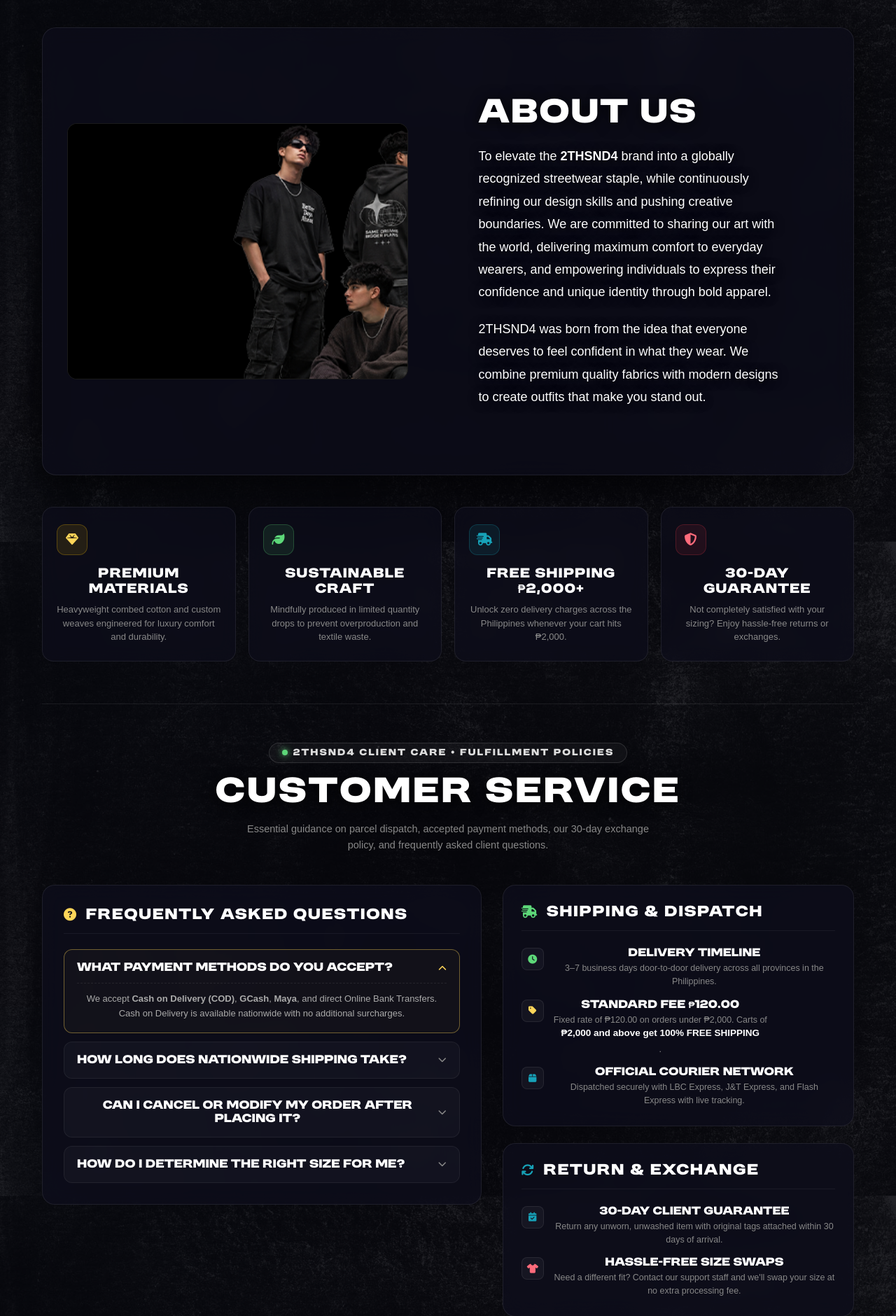
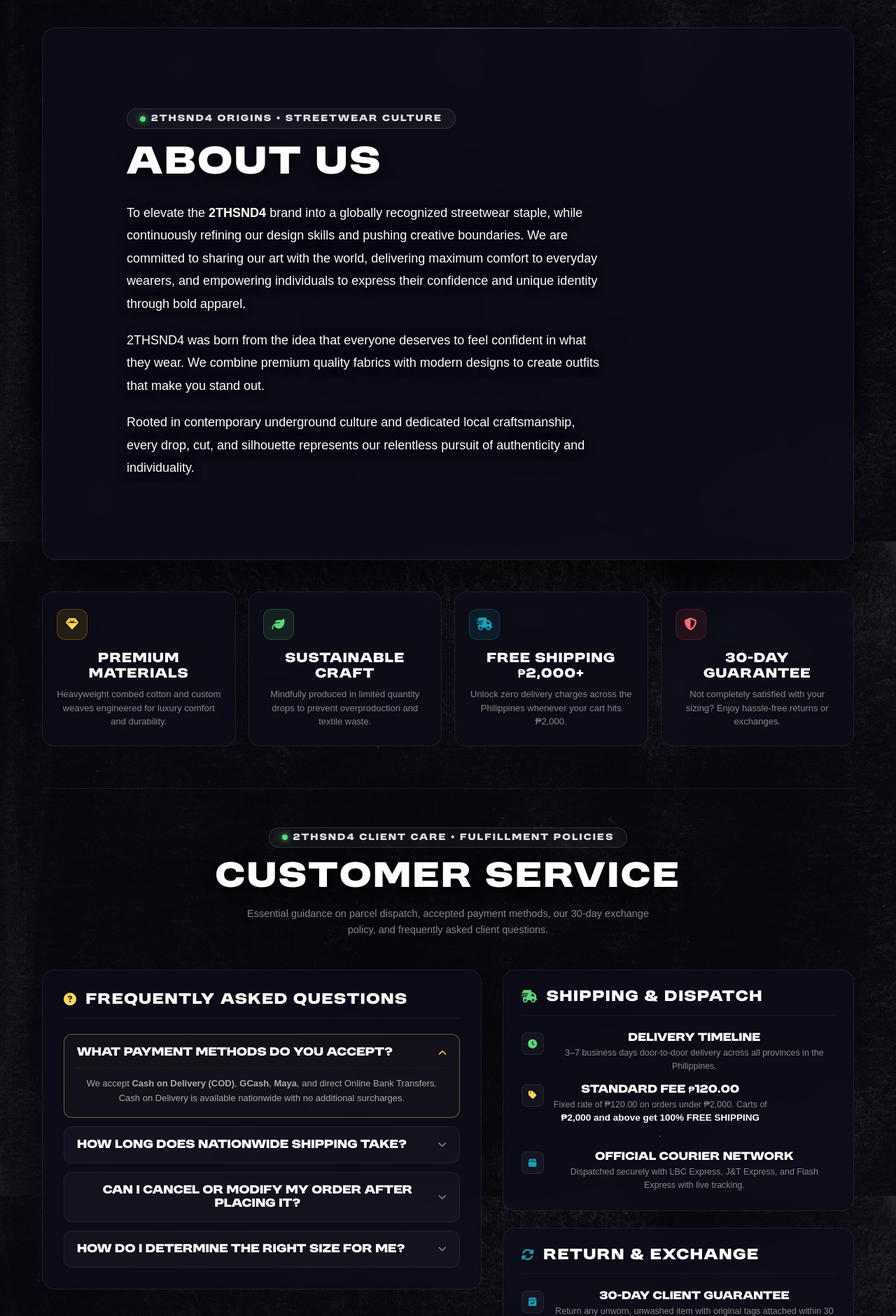
Before and after one commit to sammybusiobulagao13-collab/2THSND4-final, a Symfony app: template templates/home/about.html.twig in a window 1280 px wide. Shown: the part 161-2041 px from the top of the page at 70% size. Run offline with Twig, Linux system fonts and the light colour scheme; the template is opened without the code that fills it, so the values that code supplies are empty; some libraries are stand-ins or nearby versions.

Commit message:
feat(about): remove hero image and expand about us content across card

```diff
--- a/templates/home/about.html.twig
+++ b/templates/home/about.html.twig
@@ -31,51 +31,58 @@
         max-width: 1200px;
     }
 
-    /* ── Hero ── */
+    /* ── Hero / About Us Box ── */
     .about-hero {
-        display: grid;
-        grid-template-columns: 1fr 1.15fr;
-        gap: 40px;
-        align-items: center;
-        background: rgba(14, 14, 28, 0.7);
+        background: rgba(14, 14, 28, 0.75);
         border: 1px solid rgba(255, 255, 255, 0.08);
         border-radius: 20px;
-        padding: 35px;
+        padding: 55px 60px;
         backdrop-filter: blur(14px);
         margin-bottom: 45px;
         box-shadow: 0 20px 50px rgba(0, 0, 0, 0.5);
+        text-align: center;
+        position: relative;
+        overflow: hidden;
     }
-    .about-hero-image-wrap {
-        position: relative;
-        border-radius: 14px;
-        overflow: hidden;
-        border: 1px solid rgba(255, 255, 255, 0.1);
-        aspect-ratio: 4/3;
-        background: #000;
+    .about-hero::before {
+        content: '';
+        position: absolute;
+        top: 0; left: 15%; right: 15%; height: 1px;
+        background: linear-gradient(90deg, transparent, rgba(255, 255, 255, 0.25), transparent);
     }
-    .about-hero-image-wrap img {
-        width: 100%;
-        height: 100%;
-        object-fit: cover;
-        display: block;
-        transition: transform 0.5s ease;
-    }
-    .about-hero-image-wrap:hover img {
-        transform: scale(1.03);
+    .about-badge {
+        display: inline-flex;
+        align-items: center;
+        gap: 8px;
+        padding: 6px 18px;
+        border-radius: 50px;
+        background: rgba(255, 255, 255, 0.04);
+        border: 1px solid rgba(255, 255, 255, 0.12);
+        font-size: 11px;
+        font-weight: 700;
+        letter-spacing: 2px;
+        color: #ddd;
+        text-transform: uppercase;
+        margin-bottom: 18px;
     }
     .about-hero-text h1 {
         font-family: var(--font-primary);
-        font-size: 40px;
+        font-size: 46px;
         color: #fff;
-        letter-spacing: 2px;
-        margin-bottom: 18px;
+        letter-spacing: 3px;
+        margin-bottom: 24px;
+        text-shadow: 0 4px 20px rgba(0,0,0,0.8);
+    }
+    .about-description {
+        max-width: 920px;
+        margin: 0 auto;
     }
     .about-description p {
         font-family: Arial, sans-serif;
-        font-size: 14.5px;
-        color: #aaa;
-        line-height: 1.7;
-        margin-bottom: 14px;
+        font-size: 15.5px;
+        color: #bbb;
+        line-height: 1.8;
+        margin-bottom: 16px;
     }
     .about-description p:last-child {
         margin-bottom: 0;
@@ -349,8 +356,10 @@
     /* Responsive */
     @media (max-width: 992px) {
         .about-hero {
-            grid-template-columns: 1fr;
-            padding: 25px;
+            padding: 40px 25px;
+        }
+        .about-hero-text h1 {
+            font-size: 36px;
         }
         .about-features-grid {
             grid-template-columns: repeat(2, 1fr);
@@ -386,16 +395,18 @@
     <div class="container">
         <div class="about-page-content">
 
-            <!-- ── HERO SECTION ── -->
+            <!-- ── HERO / ABOUT US BOX ── -->
             <div class="about-hero">
-                <div class="about-hero-image-wrap">
-                    <img src="{{ asset('images/about.png') }}" alt="2THSND4 Streetwear Brand">
-                </div>
                 <div class="about-hero-text">
+                    <div class="about-badge">
+                        <span class="cs-dot-green"></span>
+                        <span>2THSND4 Origins &bull; Streetwear Culture</span>
+                    </div>
                     <h1>ABOUT US</h1>
                     <div class="about-description">
                         <p>To elevate the <strong>2THSND4</strong> brand into a globally recognized streetwear staple, while continuously refining our design skills and pushing creative boundaries. We are committed to sharing our art with the world, delivering maximum comfort to everyday wearers, and empowering individuals to express their confidence and unique identity through bold apparel.</p>
                         <p>2THSND4 was born from the idea that everyone deserves to feel confident in what they wear. We combine premium quality fabrics with modern designs to create outfits that make you stand out.</p>
+                        <p>Rooted in contemporary underground culture and dedicated local craftsmanship, every drop, cut, and silhouette represents our relentless pursuit of authenticity and individuality.</p>
                     </div>
                 </div>
             </div>
```
